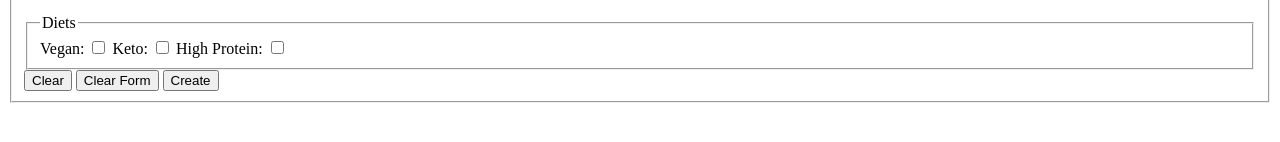
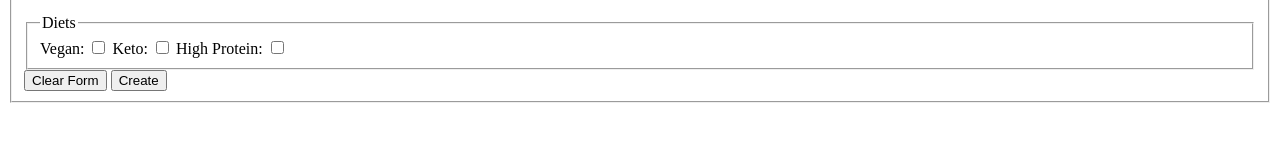
Before and after one commit to WebProgrammingSp2022/CS4-FoodBlog, a website: page public/views/index.html in a window 1280 px wide. Shown: the part 478-620 px from the top of the page. Drawn offline with nearby package versions, Linux system fonts and the light colour scheme; files whose address does not match are found by name.

Commit message:
Update index.html

```diff
--- a/public/views/index.html
+++ b/public/views/index.html
@@ -58,7 +58,6 @@
      allergies Checkbox
      diets Checkbox-->
 
-<input type="button" value="Clear" onclick='clear();'/>
                 <input type="reset" name="reset" value="Clear Form">
 <!--                <input type="submit" name="send" value="Send Form">     -->
                 <input id="createButton" type="button" value="Create" />
```
